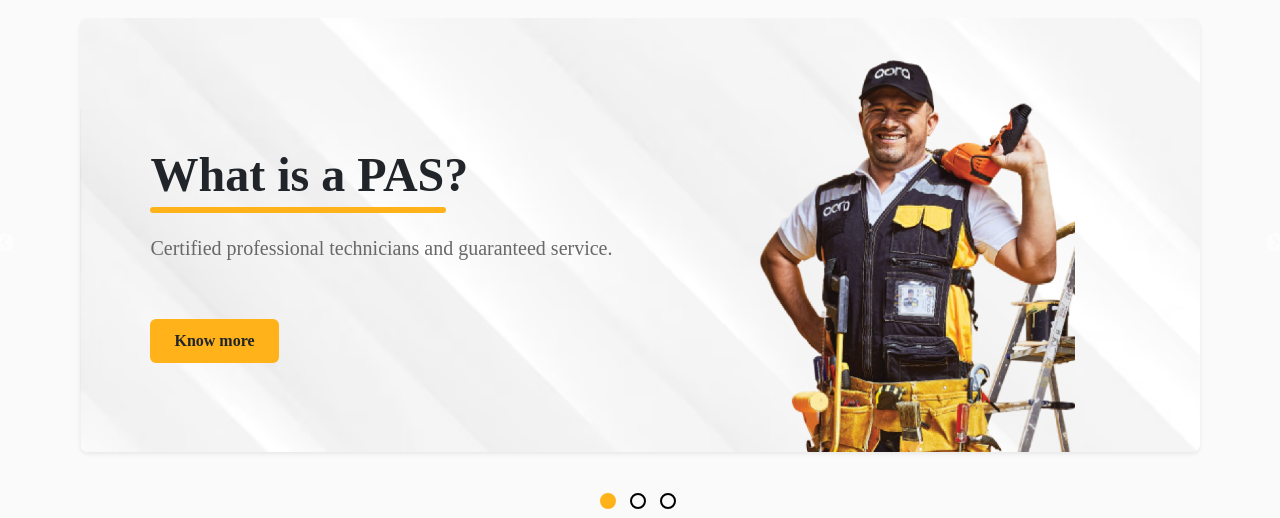
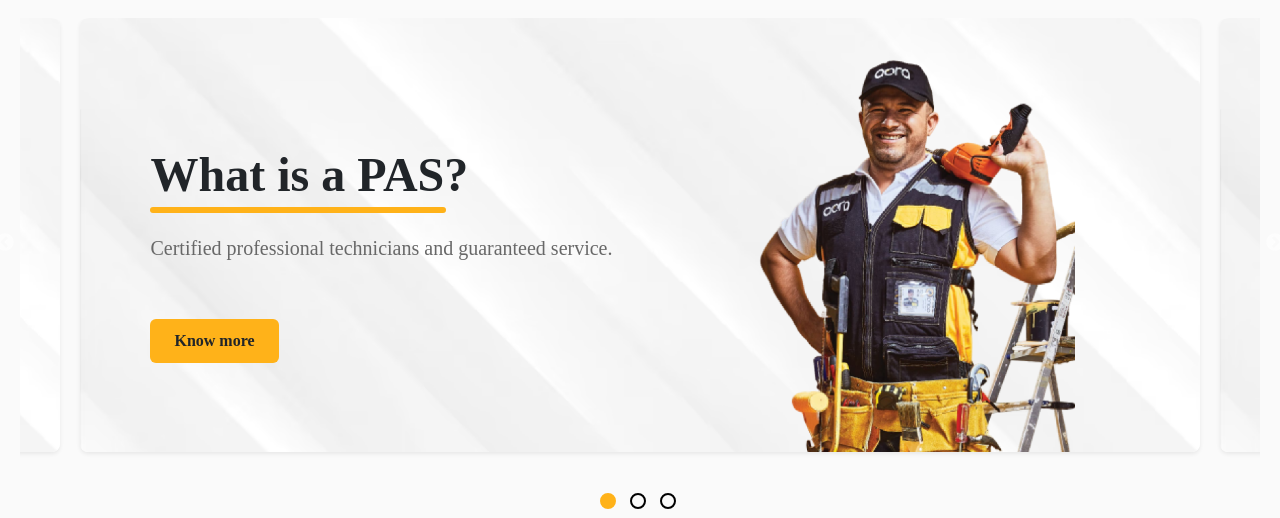
Before and after one commit to Mohit-Godara-157/Aora-page, a React (Create React App) app: page / in a window 1280 px wide. Shown: the part 1173-1691 px from the top of the page. Built offline with nearby package versions, Linux system fonts and the light colour scheme; a web font is replaced by a local one.

Commit message:
mycommit

```diff
--- a/src/Components/PasSlider.jsx
+++ b/src/Components/PasSlider.jsx
@@ -5,7 +5,7 @@
     var settings = {
         dots: true,
         infinite: true,
-    // autoplay: true,
+        centerMode: true,
         autoplayspeed: 500,
         speed: 500,
         slidesToShow: 1,
@@ -14,9 +14,9 @@
     return (
         <section className="mt-12 bg-[#FAFAFA] md:mt-[93px] mb-[60px] md:mb-32 px-[20px]">
             <Slider {...settings} className=" rounded-lg w-full">
-        {SliderData.map((func) => {
+                {SliderData.map((func, i) => {
                     return (
-            <div className="relative  md:mx -[40px] slider_bg_image bg-cover bg-no-repeat rounded-lg shadow-sm  object-cover pt-4 px-[12px] lg:pl-[70px] lg:pr-[125px] group">
+                        <div key={i} className="relative  md:mx -[40px] slider_bg_image bg-cover bg-no-repeat rounded-lg shadow-sm  object-cover pt-4 px-[12px] lg:pl-[70px] lg:pr-[125px] group">
                             <div className="grid grid-cols-2 pt-[13px]">
                                 <div className="md:pt-24">
                                     <h4 className="ff_Bariol text-[24px] md:text-5xl font-bold">
```
Lines whose indentation alone changed are shown as unchanged.
